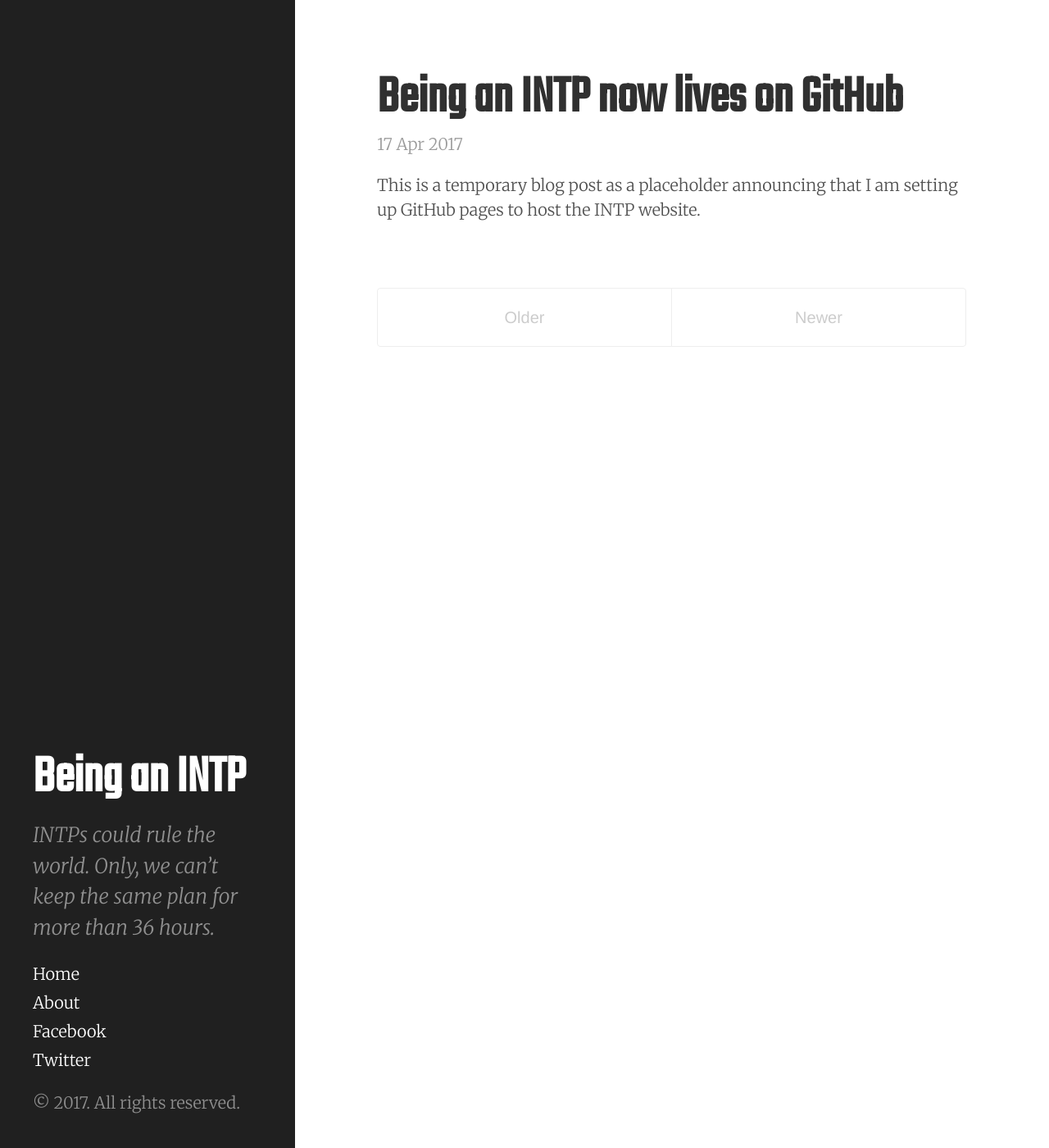
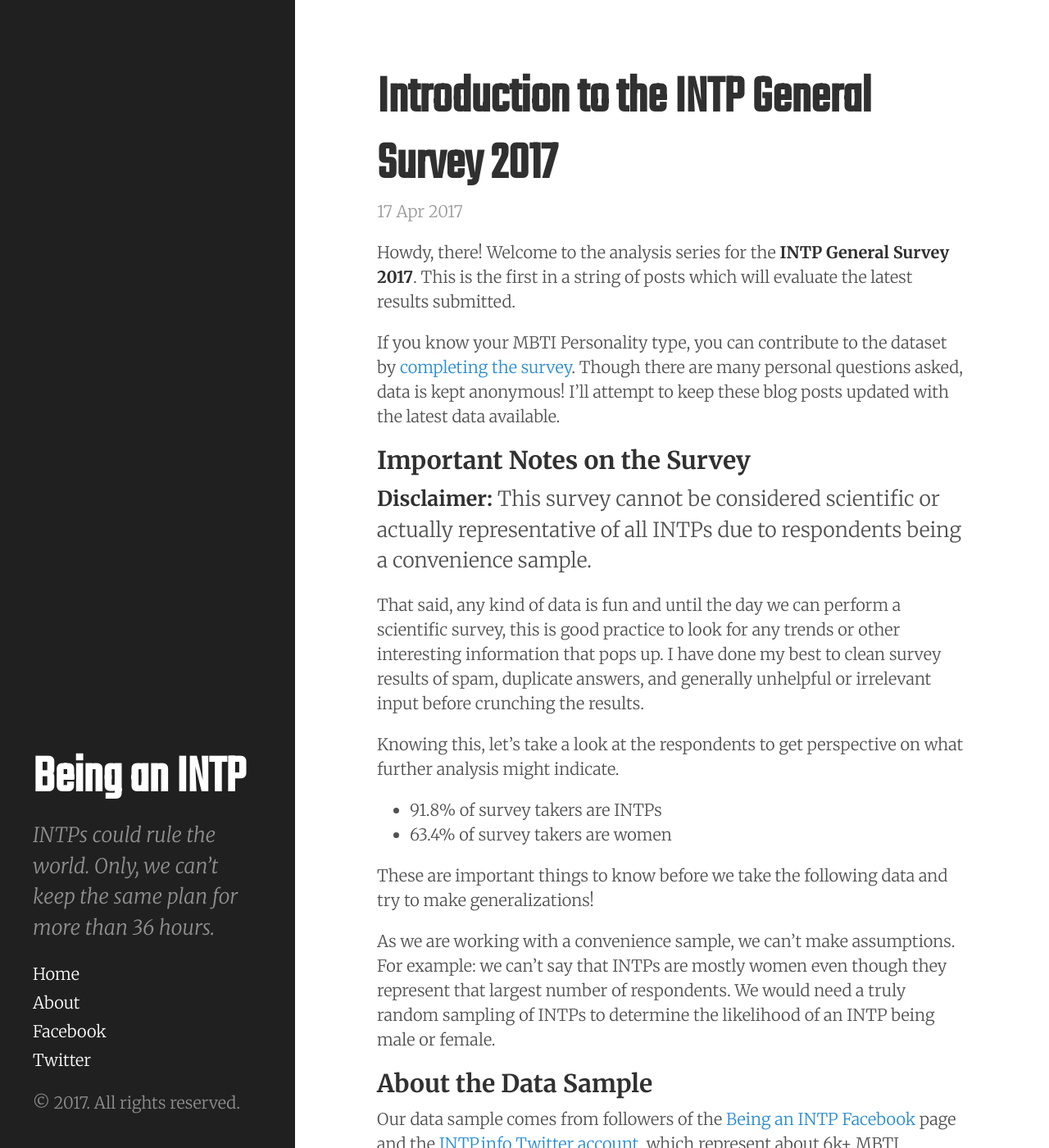
Before and after one commit to annedorko/intp, a Jekyll site: the page built from docs/index.html, in a window 1280 px wide and 1400 px high. Shown: the whole window at 82% size. Built offline with Jekyll 4.4.1, drawn with Linux system fonts in a browser that asks for light colours; the list of posts is cut into pages by our own code; some of the changed text lies outside the part shown.

Commit message:
Intro to survey post published

```diff
--- a/analysis/analysis.Rmd
+++ b/analysis/analysis.Rmd
@@ -20,7 +20,7 @@ library("dplyr")
 library("ggplot2")
 library("scales")
 # Load in clean data (only use clean info!)
-survey <- read.csv("intp-general-survey-2017-CLEAN.csv", stringsAsFactors = FALSE)
+survey <- read.csv("intp-general-survey-2017.csv", stringsAsFactors = FALSE)
 validTypes <- c( "ISTJ", "ISFJ", "INFJ", "INTJ", "ISTP", "ISFP", "INFP",
                  "INTP", "ESTP", "ESFP", "ENFP", "ENTP", "ESTJ", "ESFJ",
                  "ENFJ", "ENTJ")
--- a/docs/_includes/head.html
+++ b/docs/_includes/head.html
@@ -18,7 +18,7 @@
   <link rel="stylesheet" href="{{ site.baseurl }}/public/css/poole.css">
   <link rel="stylesheet" href="{{ site.baseurl }}/public/css/syntax.css">
   <link rel="stylesheet" href="{{ site.baseurl }}/public/css/hyde.css">
-  <link rel="stylesheet" href="//fonts.googleapis.com/css?family=Merriweather:300,300i|Teko">
+  <link rel="stylesheet" href="//fonts.googleapis.com/css?family=Merriweather:300,300i,700|Teko">
 
   <!-- Icons -->
   <link rel="apple-touch-icon-precomposed" sizes="144x144" href="{{ site.baseurl }}/public/apple-touch-icon-144-precomposed.png">
--- /dev/null
+++ b/docs/_posts/2017-04-17-survey-intro.md
@@ -0,0 +1,47 @@
+---
+layout: post
+title: Introduction to the INTP General Survey 2017
+date: 2017-04-17
+tags: general-survey-2017
+---
+
+Howdy, there! Welcome to the analysis series for the **INTP General Survey 2017**. This is the first in a string of posts which will evaluate the latest results submitted.
+
+If you know your MBTI Personality type, you can contribute to the dataset by [completing the survey](https://anne274.typeform.com/to/ycfkp1). Though there are many personal questions asked, data is kept anonymous! I’ll attempt to keep these blog posts updated with the latest data available.
+
+Important Notes on the Survey
+-----------------------------
+
+<p class="lead">
+<strong>Disclaimer:</strong> This survey cannot be considered scientific or actually representative of all INTPs due to respondents being a convenience sample.
+</p>
+That said, any kind of data is fun and until the day we can perform a scientific survey, this is good practice to look for any trends or other interesting information that pops up. I have done my best to clean survey results of spam, duplicate answers, and generally unhelpful or irrelevant input before crunching the results.
+
+Knowing this, let's take a look at the respondents to get perspective on what further analysis might indicate.
+
+-   91.8% of survey takers are INTPs
+-   63.4% of survey takers are women
+
+These are important things to know before we take the following data and try to make generalizations!
+
+As we are working with a convenience sample, we can’t make assumptions. For example: we can’t say that INTPs are mostly women even though they represent that largest number of respondents. We would need a truly random sampling of INTPs to determine the likelihood of an INTP being male or female.
+
+About the Data Sample
+---------------------
+
+Our data sample comes from followers of the [Being an INTP Facebook](https://facebook.com/INTP.info) page and the [INTP.info Twitter account](https://twitter.com/intpinfo), which represent about 6k+ MBTI enthusiasts all together. So far, we have had 134 legitimate respondents.
+
+Below, you can see the complete breakdown of respondents and gender.
+
+![](/public/images/2017-survey/respondent_genders-1.png)![](/public/images/2017-survey/respondent_genders-2.png)
+
+The majority of test takers were assigned their MBTI type through an online test or assigned it to themselves after reading through all 16 profiles. This means that our sample may or may not be 'true' INTPs (if such a thing exists). However, as this is only in good fun, for the sake of this study we will assume that the MBTI personality types are accurate.
+
+![](/public/images/2017-survey/who_assigned_type-1.png)
+
+Conclusion
+----------
+
+With these initial disclaimers out of the way, I can move forward in publishing the results of this survey.
+
+I'll use authoritative language as if this were a scientifically accurate survey, but you should take it with a grain of salt. Stay posted for future installments! We’ll be digging into parents of INTPs, romance and relationships, and much more.
--- a/docs/_posts/2017-04-17-welcome-intp.md
+++ /dev/null
@@ -1,7 +0,0 @@
----
-layout: post
-title: Being an INTP now lives on GitHub
-date: 2017-04-17
----
-
-This is a temporary blog post as a placeholder announcing that I am setting up GitHub pages to host the INTP website.
```
Also changed, not shown: docs/public/images/2017-survey/respondent_genders-1.png (added), docs/public/images/2017-survey/respondent_genders-2.png (added), docs/public/images/2017-survey/unnamed-chunk-1-1.png (added), docs/public/images/2017-survey/who_assigned_type-1.png (added).
